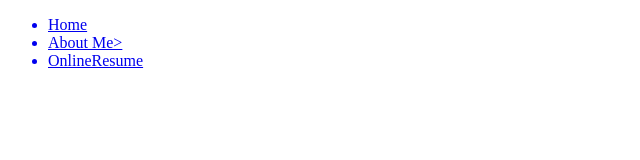
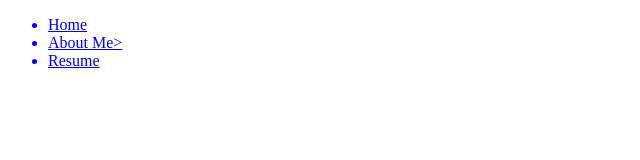
Before and after one commit to CCPS396109/CCPS396109.github.io, a plain HTML site: page index.html in a window 1280 px wide. Shown: the full height of the page, 0-640 px from the left. Drawn offline with Linux system fonts and the light colour scheme.

Commit message:
Update index.html

```diff
--- a/index.html
+++ b/index.html
@@ -9,7 +9,7 @@
       <ul>
         <a href="./index.html"><li>Home</li></a>
         <a href="./aboutme.html"><li>About Me></li></a>
-        <a href="./onlineresume.pdf" target="_blank"><li>OnlineResume</li></a>
+        <a href="./onlineresume.docx" target="_blank"><li>Resume</li></a>
       </ul>
     </nav>
   </header>
```
